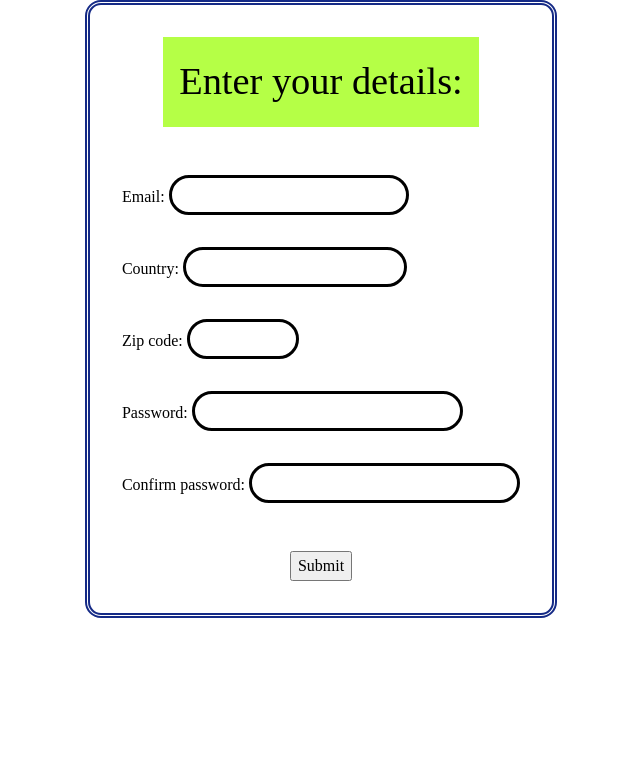
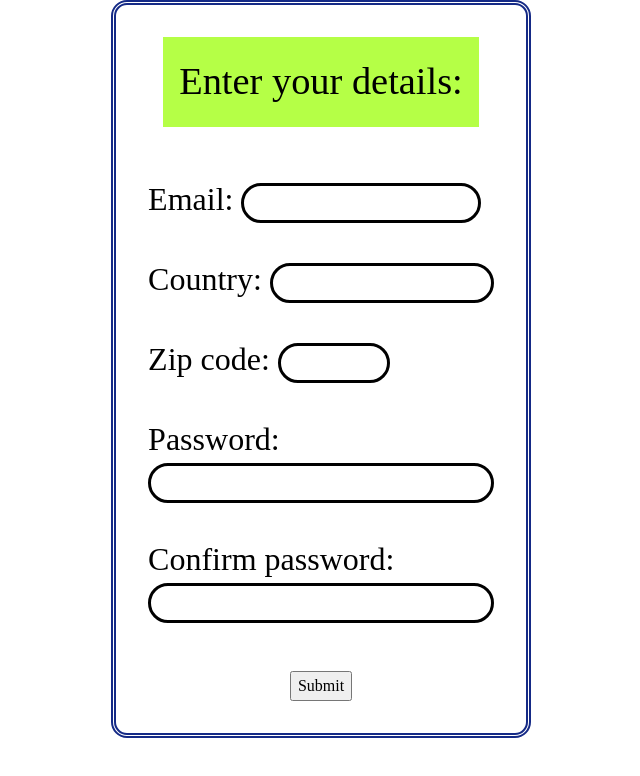
Before and after one commit to Punith1117/form-validation-2, a website built with webpack: page src/template.html in a window 1280 px wide. Shown: the whole page, without its empty margins (319-959 px from the left). Built offline with nearby package versions, Linux system fonts and the light colour scheme.

Commit message:
increase font-size of label and modify display type of password input

```diff
--- a/src/style.css
+++ b/src/style.css
@@ -21,6 +21,9 @@ form {
     padding: 1rem;
 }
 
+label {
+    font-size: 2rem;
+}
 .user-inputs {
     display: flex;
     flex-direction: column;
@@ -81,3 +84,8 @@ label + #country {
 .display-error {
     display: inline;
 }
+
+.input-container:has(#pass), .input-container:has(#confirm-pass) {
+    display: flex;
+    flex-direction: column;
+}
```
